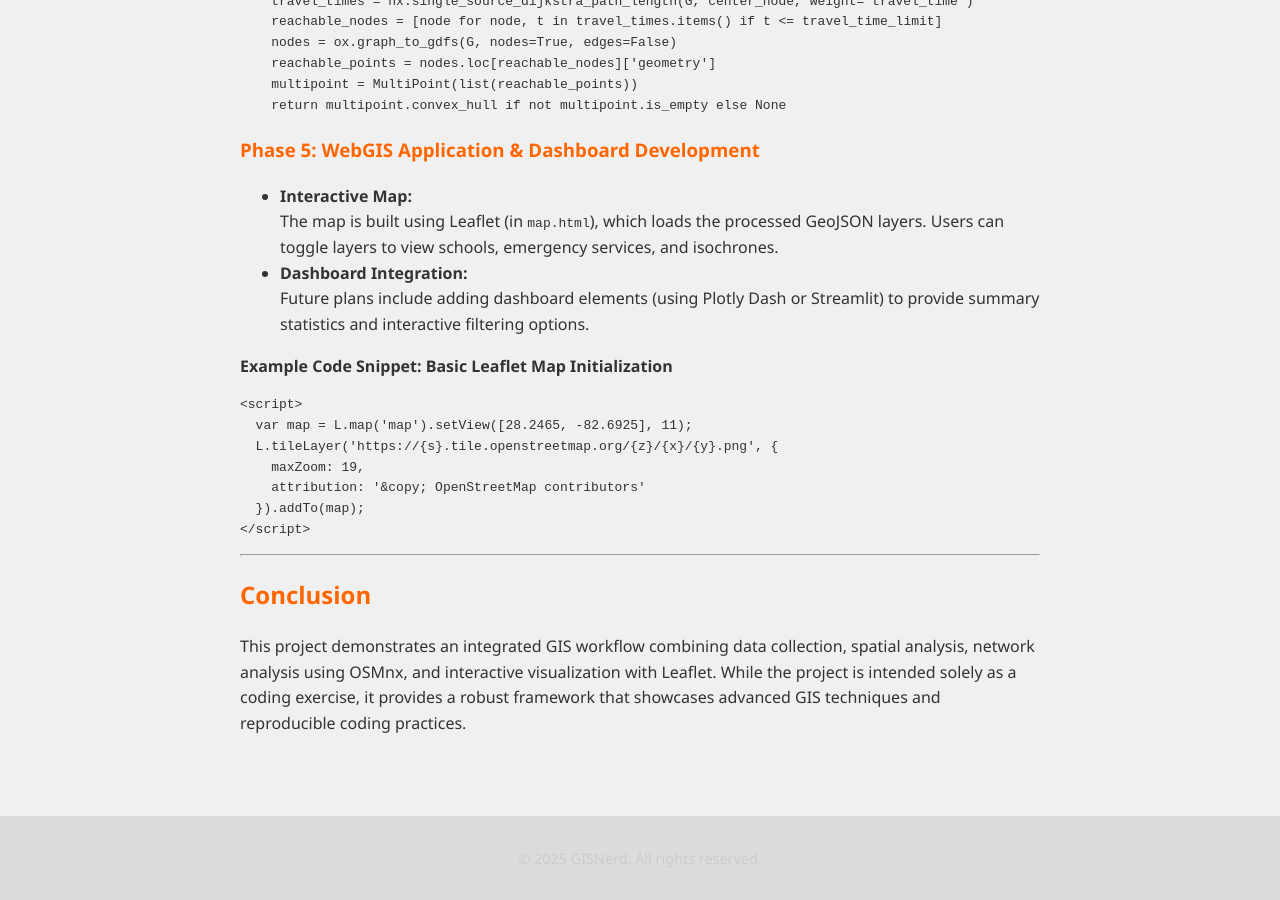
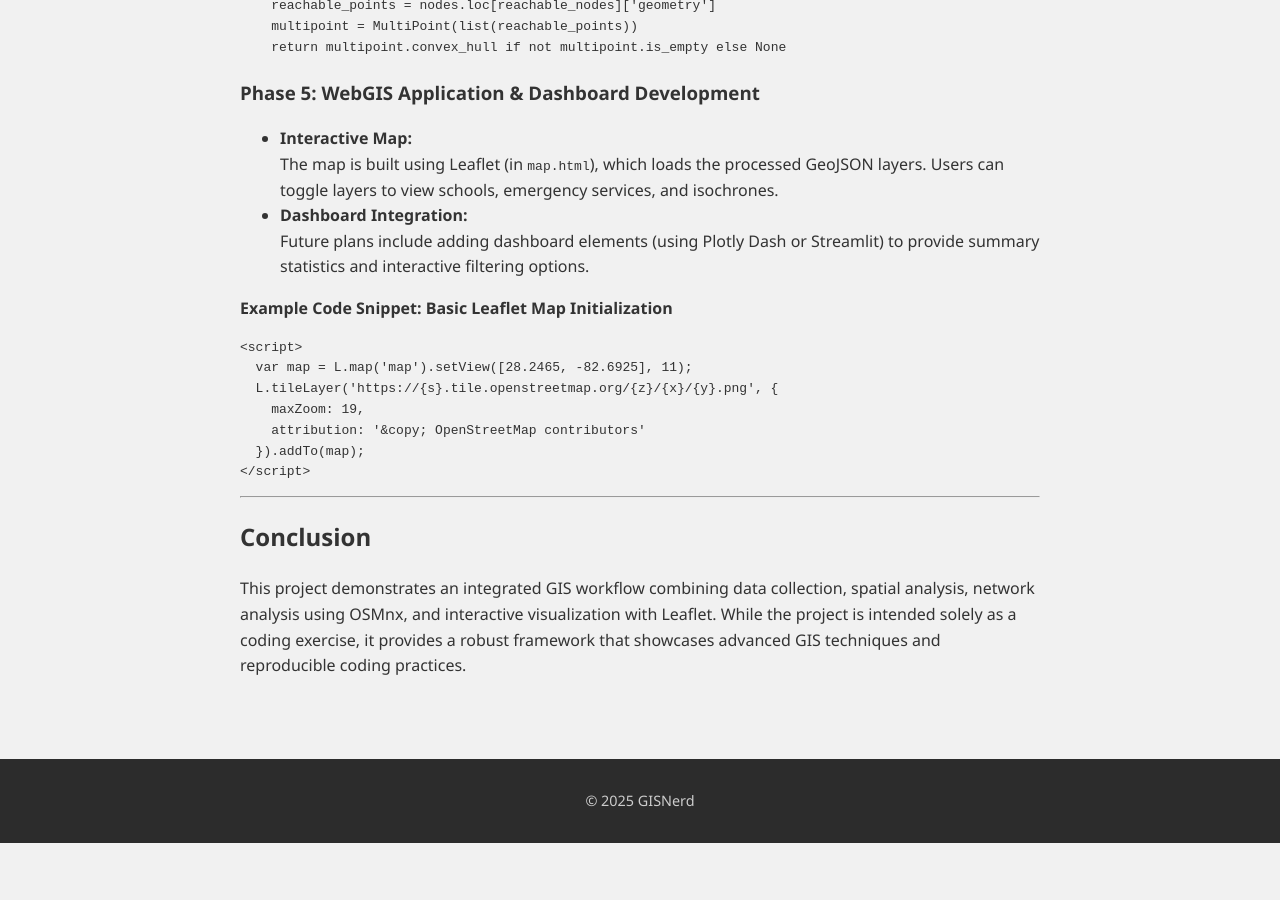
Before and after one commit to KevinMGIS/Pasco_School_Safety, a Jekyll site: the page built from index.md, in a window 1280 px wide and 900 px high, scrolled down 2433 px. Built offline with Jekyll 4.4.1, drawn with Linux system fonts in a browser that asks for light colours; after the commit the page ends 3276 px from its top, so only the background shows below that.

Commit message:
Updated default

```diff
--- a/_layouts/default.html
+++ b/_layouts/default.html
@@ -1,37 +1,20 @@
 <!DOCTYPE html>
 <html lang="en">
 <head>
-  <meta charset="utf-8">
-  <title>{{ page.title | escape }} | {{ site.title }}</title>
-  <meta name="viewport" content="width=device-width, initial-scale=1">
-  <!-- Default stylesheet (if you have one) -->
-  <link rel="stylesheet" href="{{ '/assets/css/style.css' | relative_url }}">
-  <!-- Custom head include for additional CSS (e.g., your custom.css) -->
-  {% include head_custom.html %}
+  <meta charset="UTF-8">
+  <meta name="viewport" content="width=device-width, initial-scale=1.0">
+  <title>{{ page.title }}</title>
+  <link rel="stylesheet" href="/assets/css/style.css">
 </head>
 <body>
-  <header class="site-header">
-    <div class="container">
-      <h1 class="site-title"><a href="{{ '/' | relative_url }}">{{ site.title }}</a></h1>
-      <nav class="site-nav">
-        <ul>
-          <li><a href="{{ '/' | relative_url }}">Home</a></li>
-          <!-- Add additional navigation items here -->
-        </ul>
-      </nav>
-    </div>
+  <header>
+    <h1>{{ site.title }}</h1>
   </header>
-
-  <main class="site-content">
-    <div class="container">
-      {{ content }}
-    </div>
+  <main>
+    {{ content }}
   </main>
-
-  <footer class="site-footer">
-    <div class="container">
-      <p>&copy; {{ site.time | date: "%Y" }} {{ site.title }}. All rights reserved.</p>
-    </div>
+  <footer>
+    <p>&copy; {{ site.time | date: "%Y" }} {{ site.title }}</p>
   </footer>
 </body>
 </html>
--- a/index.md
+++ b/index.md
@@ -1,6 +1,6 @@
 ---
-layout: default
-title: Pasco School Safety Proximity Analysis
+layout: "default"
+title: "Pasco School Safety Proximity Analysis"
 ---
 
 # Pasco School Safety Proximity Analysis
```
Also changed, not shown: index-old.html (renamed from index.html).
